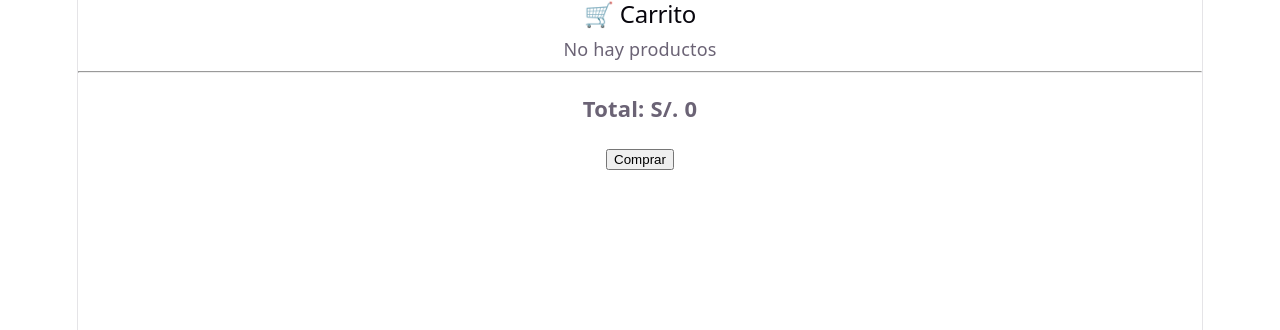
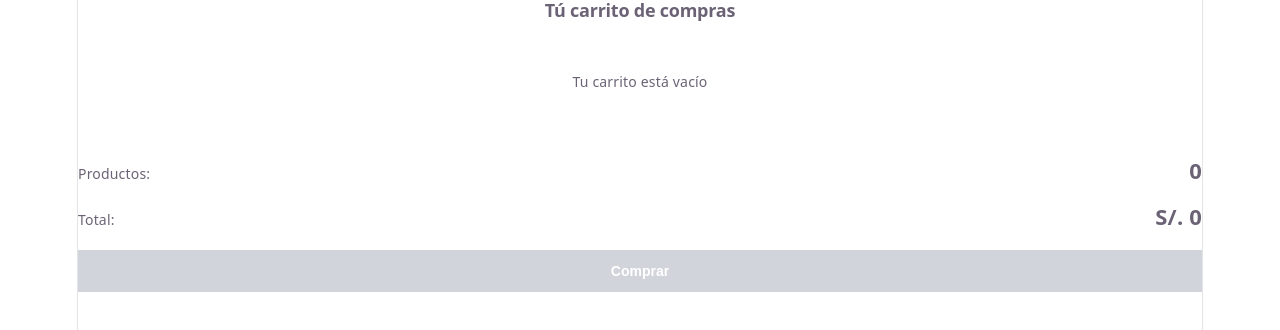
Before and after one commit to Okairi/microfront, a React (Vite) app in the folder cart/: page / in a window 1280 px wide. Shown: the top 330 px of the page. Built offline with nearby package versions, Linux system fonts and the light colour scheme.

Commit message:
feat:Add styles for estructure

```diff
--- a/cart/src/App.css
+++ b/cart/src/App.css
@@ -1,20 +1,85 @@
-.cart {
+.cart h2 {
+  margin: 0 0 18px;
+  font-size: 18px;
+  font-weight: 700;
 }
 
 .cart-item {
   display: flex;
-
   justify-content: space-between;
-
-  background: #f9fafb;
-
-  padding: 12px;
-
+  align-items: center;
+  background: var(--color-bg);
+  border: 1px solid var(--color-border);
+  padding: 12px 14px;
   margin-bottom: 10px;
-
-  border-radius: 10px;
+  border-radius: var(--radius-md);
+  font-size: 14px;
 }
 
-.cart h3 {
+.cart-item span:last-child {
+  font-weight: 600;
+  color: var(--color-accent);
+}
+
+.cart-empty {
+  text-align: center;
+  padding: 30px 10px;
+  color: var(--color-text-muted);
+  font-size: 14px;
+}
+
+.cart hr {
+  border: none;
+  border-top: 1px solid var(--color-border);
+  margin: 16px 0;
+}
+
+.cart-total {
+  display: flex;
+  justify-content: space-between;
+  align-items: baseline;
+  margin: 0 0 16px;
+}
+
+.cart-total span:first-child {
+  font-size: 14px;
+  color: var(--color-text-muted);
+}
+
+.cart-total span:last-child {
   font-size: 22px;
+  font-weight: 700;
+  color: var(--color-accent);
 }
+
+.cart button {
+  width: 100%;
+  background: var(--color-accent);
+  color: white;
+  border: none;
+  padding: 13px;
+  border-radius: var(--radius-md);
+  font-size: 14px;
+  font-weight: 600;
+  cursor: pointer;
+  transition:
+    background 0.2s ease,
+    transform 0.1s ease;
+}
+
+.cart button:hover {
+  background: var(--color-accent-hover);
+}
+
+.cart button:active {
+  transform: scale(0.98);
+}
+
+.cart button:disabled {
+  background: #d1d5db;
+  cursor: not-allowed;
+}
+
+.titleCart {
+  color: var(--color-text);
+}
--- a/cart/src/App.jsx
+++ b/cart/src/App.jsx
@@ -6,51 +6,87 @@ function App() {
 
   useEffect(() => {
     function handleCart(event) {
-      setProducts((prev) => [...prev, event.detail]);
+      const product = event.detail;
+
+      setProducts((prev) => {
+        const exists = prev.find((item) => item.id === product.id);
+
+        if (exists) {
+          return prev.map((item) =>
+            item.id === product.id
+              ? {
+                  ...item,
+                  quantity: item.quantity + 1,
+                }
+              : item,
+          );
+        }
+
+        return [
+          ...prev,
+
+          {
+            ...product,
+            quantity: 1,
+          },
+        ];
+      });
     }
 
-    window.addEventListener(
-      "add-to-cart",
-
-      handleCart,
-    );
+    window.addEventListener("add-to-cart", handleCart);
 
     return () => {
-      window.removeEventListener(
-        "add-to-cart",
-
-        handleCart,
-      );
+      window.removeEventListener("add-to-cart", handleCart);
     };
   }, []);
 
   const total = products.reduce(
-    (sum, item) => sum + item.price,
+    (sum, item) => sum + item.price * item.quantity,
+
+    0,
+  );
+
+  const totalProducts = products.reduce(
+    (sum, item) => sum + item.quantity,
 
     0,
   );
 
   return (
     <div className="cart">
-      <h2>🛒 Carrito</h2>
+      <h2 className="titleCart">Tú carrito de compras</h2>
 
       {products.length === 0 ? (
-        <p>No hay productos</p>
+        <p className="cart-empty">Tu carrito está vacío</p>
       ) : (
-        products.map((item, index) => (
-          <div className="cart-item" key={index}>
-            <span>{item.name}</span>
+        products.map((item) => (
+          <div className="cart-item" key={item.id}>
+            <div>
+              <strong>{item.name}</strong>
 
-            <span>S/. {item.price}</span>
+              <p>Cantidad: {item.quantity}</p>
+            </div>
+
+            <span>S/. {item.price * item.quantity}</span>
           </div>
         ))
       )}
 
       <hr />
 
-      <h3>Total: S/. {total}</h3>
+      <div className="cart-total">
+        <span>Productos:</span>
 
-      <button>Comprar</button>
+        <span>{totalProducts}</span>
+      </div>
+
+      <div className="cart-total">
+        <span>Total:</span>
+
+        <span>S/. {total}</span>
+      </div>
+
+      <button disabled={products.length === 0}>Comprar</button>
     </div>
   );
 }
```
